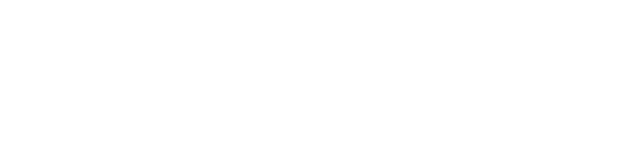
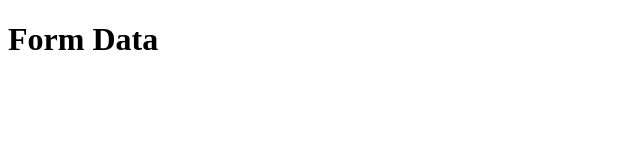
Before and after one commit to sul-devs/html-forms, a website: page form-data.html in a window 1280 px wide. Shown: the whole page, without its empty margins (0-640 px from the left). Drawn offline with Linux system fonts and the light colour scheme.

Commit message:
Add a method/action for form, and add a heading to form data page.

```diff
--- a/form-data.html
+++ b/form-data.html
@@ -6,5 +6,7 @@
     <link rel="stylesheet" href="style.css" />
     <title>Form Data</title>
   </head>
-  <body></body>
+  <body>
+    <h1>Form Data</h1>
+  </body>
 </html>
```
Also changed, not shown: basic-controls-2.html (+2 -1 lines).
